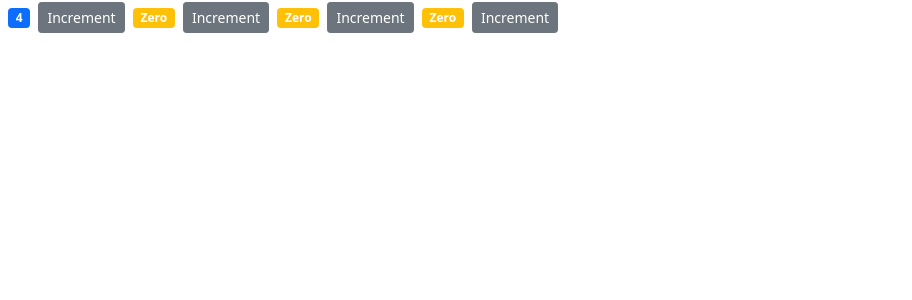
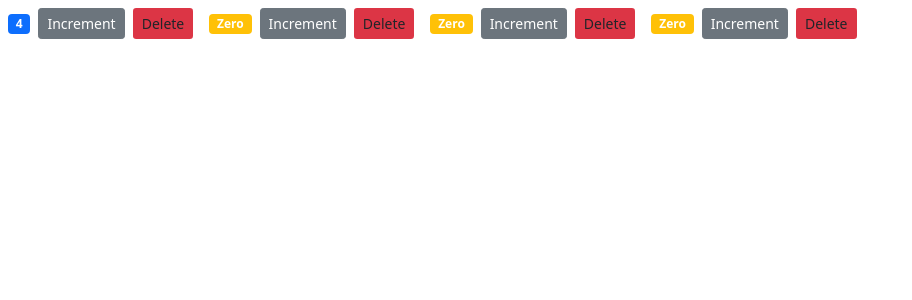
Before and after one commit to jimmymano/counter-app, a React (Create React App) app: page / in a window 1280 px wide. Shown: the top 300 px of the page, without its empty margins (0-912 px from the left). Built offline with nearby package versions, Linux system fonts and the light colour scheme.

Commit message:
Raising and handling events

```diff
--- a/src/components/counter.jsx
+++ b/src/components/counter.jsx
@@ -31,6 +31,12 @@ class Counter extends Component {
         >
           Increment
         </button>
+        <button
+          onClick={this.props.onDelete}
+          className="btn bg-danger btn-sm m-2"
+        >
+          Delete
+        </button>
       </React.Fragment>
     );
   }
--- a/src/components/counters.jsx
+++ b/src/components/counters.jsx
@@ -10,11 +10,21 @@ class Counters extends Component {
       { id: 4, value: 0 },
     ],
   };
+
+  handleDelete = () => {
+    console.log("Event handler called");
+  };
+
   render() {
     return (
       <div>
         {this.state.counters.map((counter) => (
-          <Counter key={counter.id} value={counter.value} />
+          <Counter
+            key={counter.id}
+            value={counter.value}
+            id={counter.id}
+            onDelete={this.handleDelete}
+          />
         ))}
       </div>
     );
```
